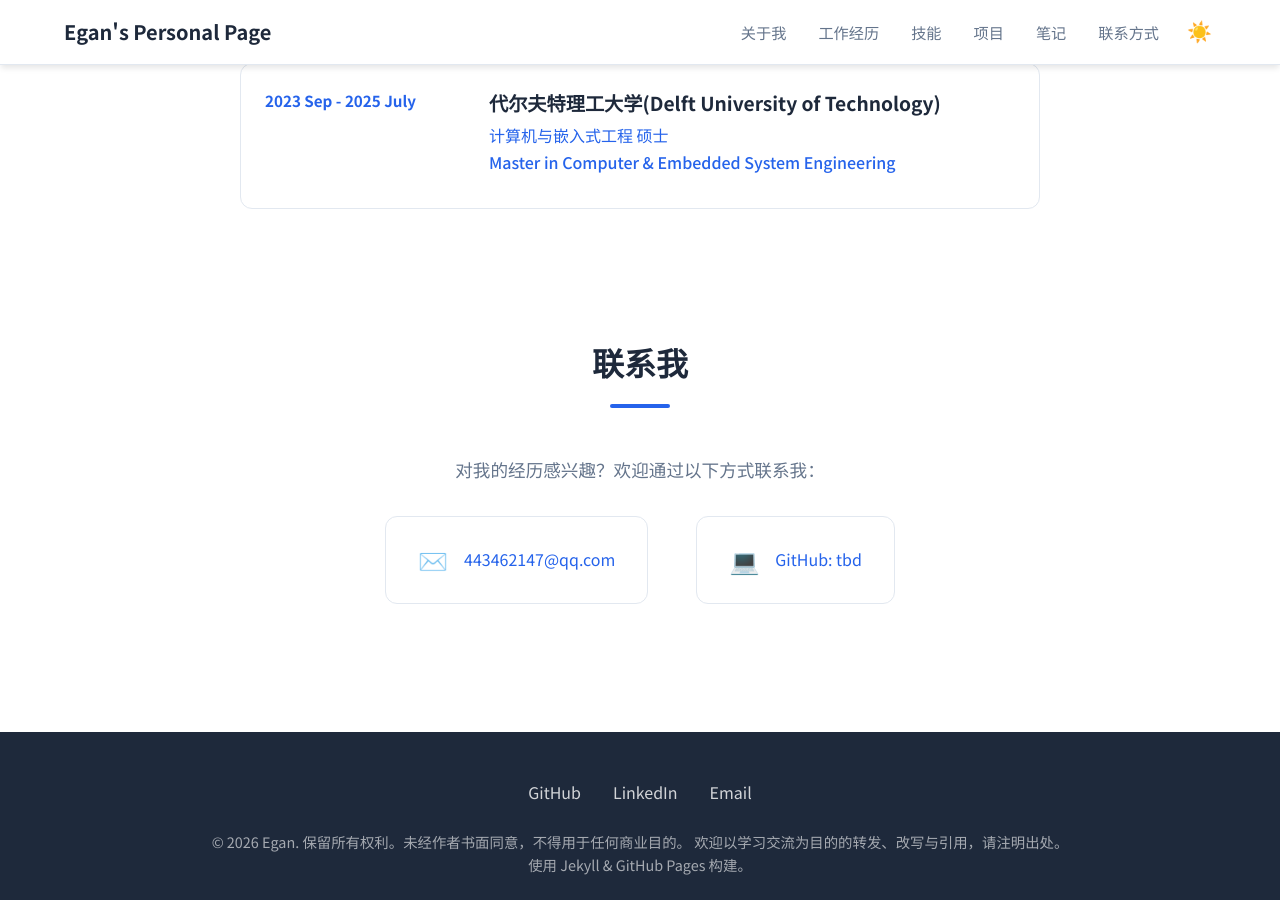
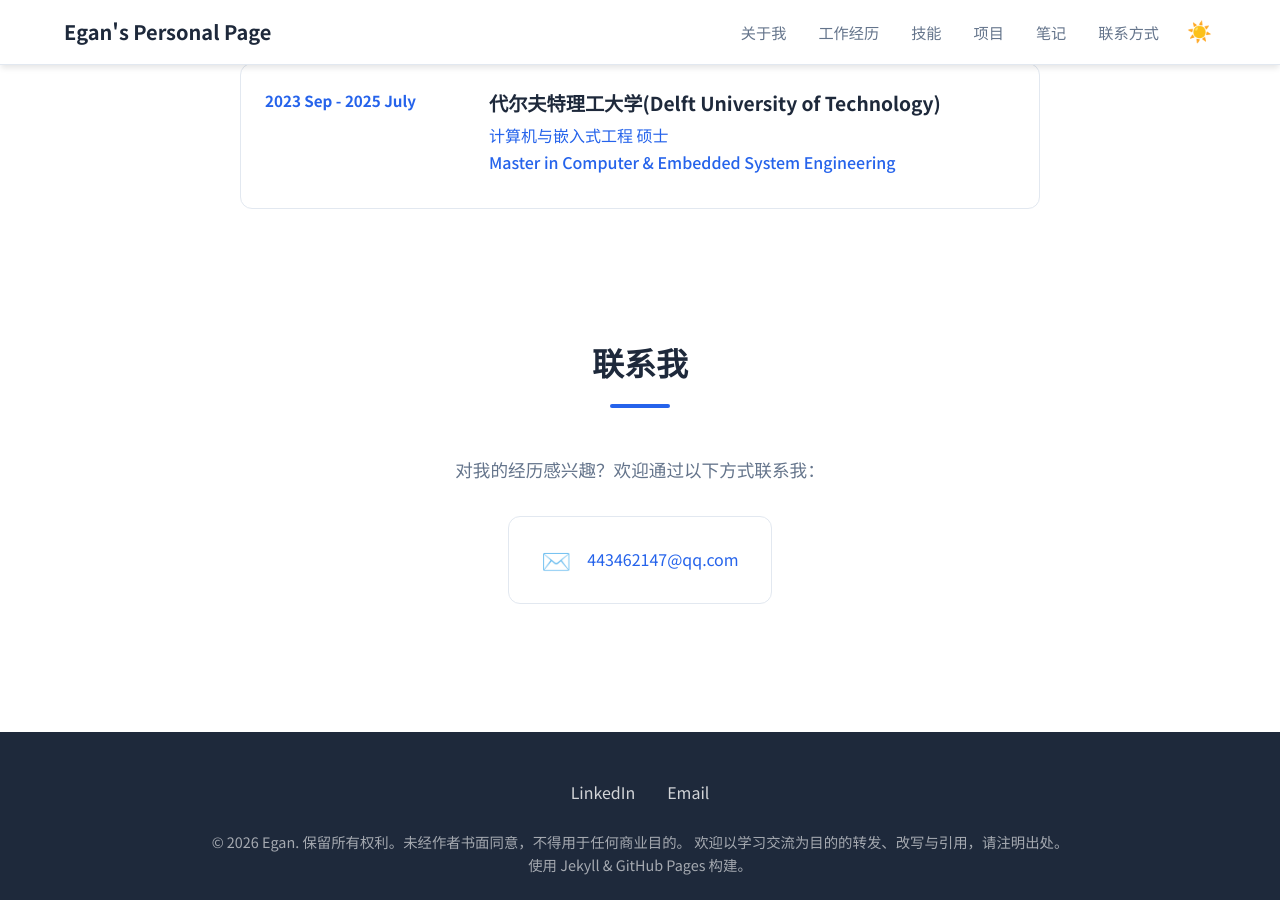
Before and after one commit to Lejun-Hu/Lejun-Hu.github.io, a Jekyll site: the page built from index.md, in a window 1280 px wide and 900 px high, scrolled down 1346 px. Built offline with Jekyll 4.4.1, drawn with Linux system fonts in a browser that asks for light colours.

```diff
--- a/_config.yml
+++ b/_config.yml
@@ -22,7 +22,7 @@ email: 443462147@qq.com
 author:
   name: Egan
   email: 443462147@qq.com
-  github: tbd
+  #github: lejunhu
   linkedin: tbd
   location: 深圳, 中国
 
```
